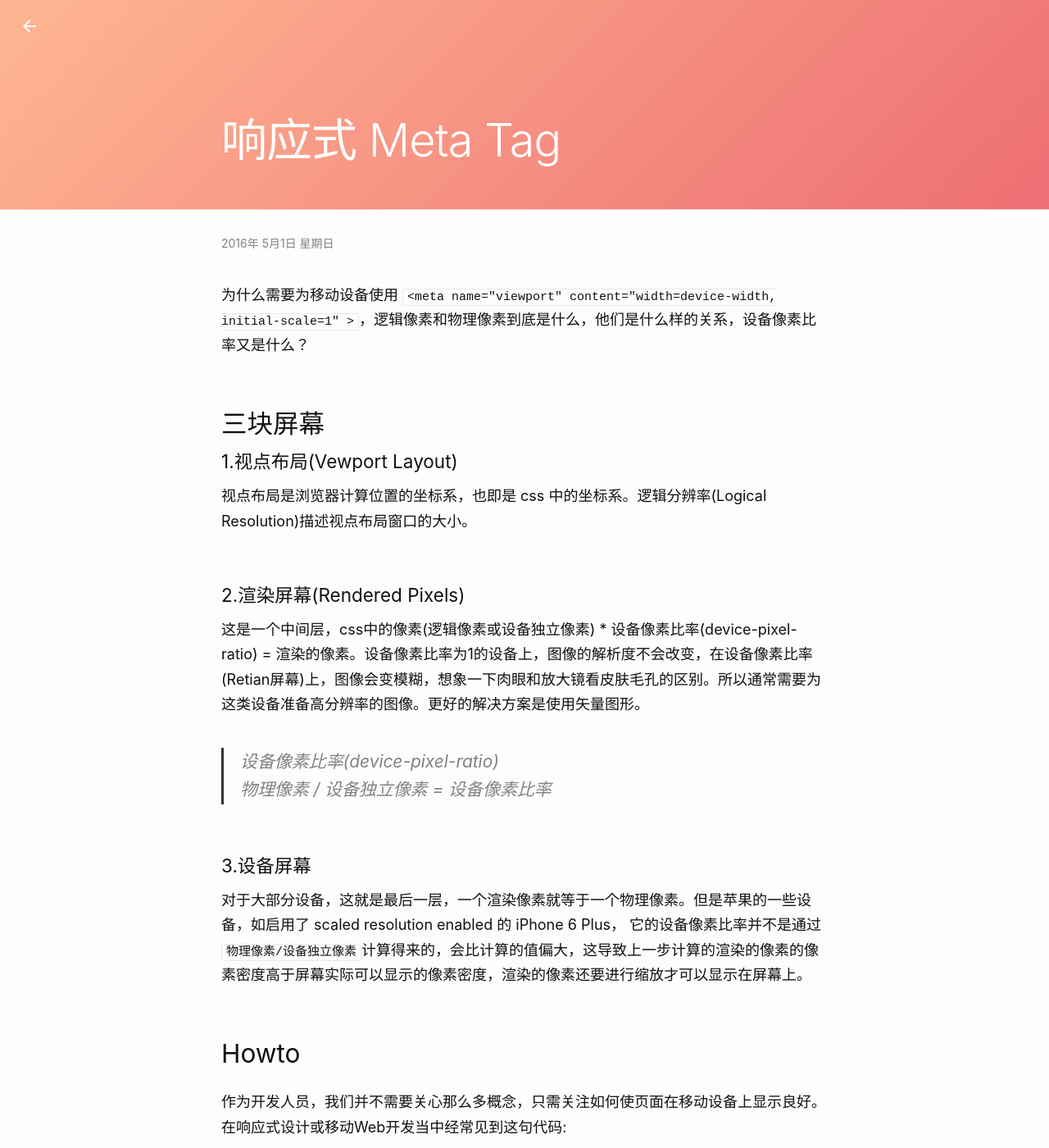
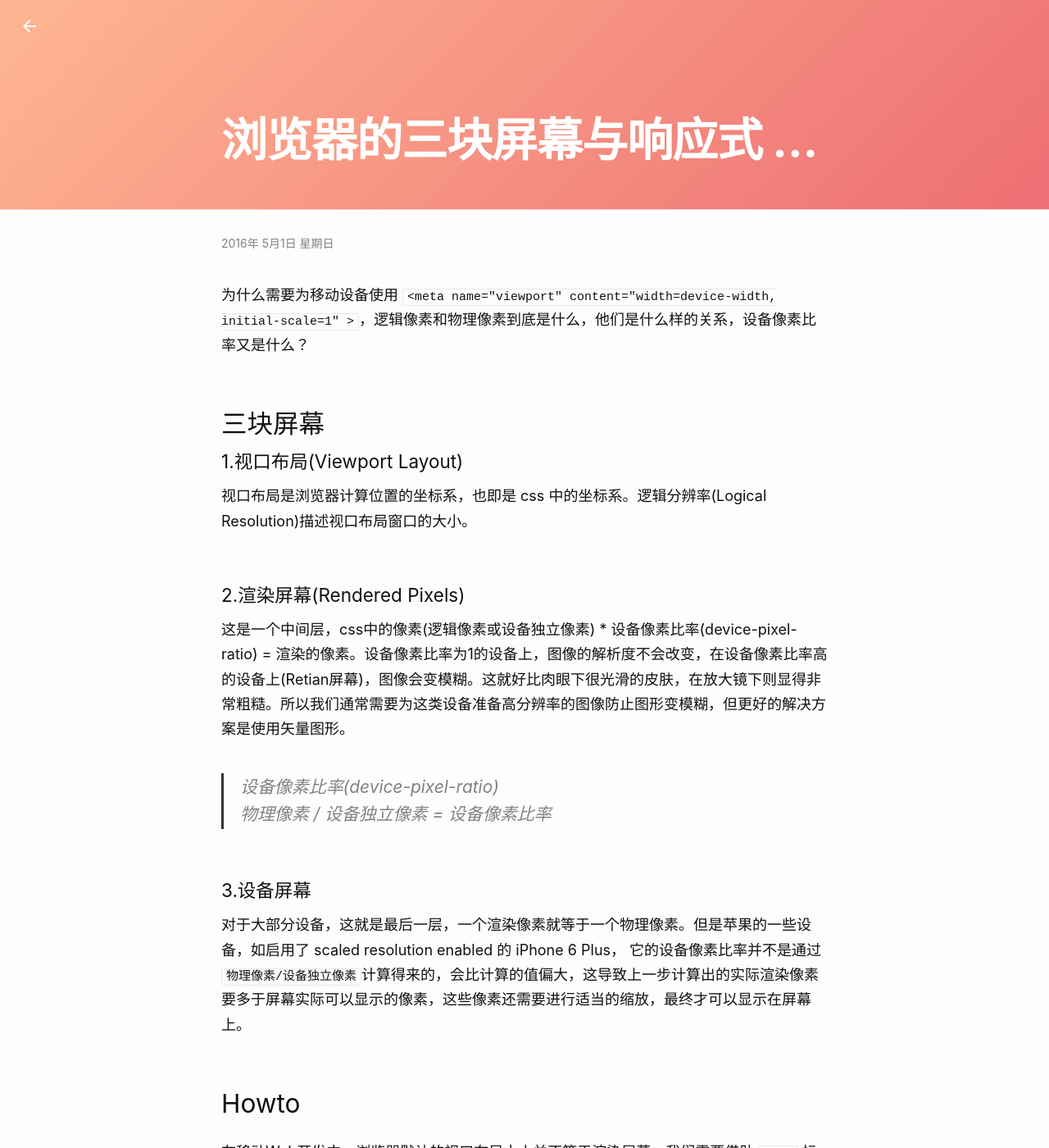
Before and after one commit to liximomo/liximomo.github.io, a Jekyll site: the page built from _posts/architecture/2016-05-01-responsive-meta-tag.md, in a window 1280 px wide and 1400 px high. Shown: the whole window at 82% size. Built offline with Jekyll 4.4.1, drawn with Linux system fonts in a browser that asks for light colours; comment, search, counter and statistics services are not loaded; some of the changed text lies outside the part shown.

Commit message:
update responsive-meta-tag

````diff
--- a/_posts/architecture/2016-05-01-responsive-meta-tag.md
+++ b/_posts/architecture/2016-05-01-responsive-meta-tag.md
@@ -1,5 +1,5 @@
 ---
-title:  "响应式 Meta Tag"
+title:  "浏览器的三块屏幕与响应式 Meta Tag"
 date:   2016-05-01 10:23:33 +0800
 tags:  meta, viewport, mobile
 ---
@@ -10,27 +10,27 @@ tags:  meta, viewport, mobile
 
 ## 三块屏幕
 
-### 1.视点布局(Vewport Layout)
+### 1.视口布局(Viewport Layout)
 
-视点布局是浏览器计算位置的坐标系，也即是 css 中的坐标系。逻辑分辨率(Logical Resolution)描述视点布局窗口的大小。
+视口布局是浏览器计算位置的坐标系，也即是 css 中的坐标系。逻辑分辨率(Logical Resolution)描述视口布局窗口的大小。
 
 ### 2.渲染屏幕(Rendered Pixels)
 
-这是一个中间层，css中的像素(逻辑像素或设备独立像素) * 设备像素比率(device-pixel-ratio) = 渲染的像素。设备像素比率为1的设备上，图像的解析度不会改变，在设备像素比率(Retian屏幕)上，图像会变模糊，想象一下肉眼和放大镜看皮肤毛孔的区别。所以通常需要为这类设备准备高分辨率的图像。更好的解决方案是使用矢量图形。
+这是一个中间层，css中的像素(逻辑像素或设备独立像素) * 设备像素比率(device-pixel-ratio) = 渲染的像素。设备像素比率为1的设备上，图像的解析度不会改变，在设备像素比率高的设备上(Retian屏幕)，图像会变模糊。这就好比肉眼下很光滑的皮肤，在放大镜下则显得非常粗糙。所以我们通常需要为这类设备准备高分辨率的图像防止图形变模糊，但更好的解决方案是使用矢量图形。
 
 > 设备像素比率(device-pixel-ratio)
 > 物理像素 / 设备独立像素 = 设备像素比率
 
 ### 3.设备屏幕
 
-对于大部分设备，这就是最后一层，一个渲染像素就等于一个物理像素。但是苹果的一些设备，如启用了 scaled resolution enabled 的 iPhone 6 Plus， 它的设备像素比率并不是通过`物理像素/设备独立像素`计算得来的，会比计算的值偏大，这导致上一步计算的渲染的像素的像素密度高于屏幕实际可以显示的像素密度，渲染的像素还要进行缩放才可以显示在屏幕上。
-
+对于大部分设备，这就是最后一层，一个渲染像素就等于一个物理像素。但是苹果的一些设备，如启用了 scaled resolution enabled 的 iPhone 6 Plus， 它的设备像素比率并不是通过`物理像素/设备独立像素`计算得来的，会比计算的值偏大，这导致上一步计算出的实际渲染像素要多于屏幕实际可以显示的像素，这些像素还需要进行适当的缩放，最终才可以显示在屏幕上。
 
 ## Howto
 
-作为开发人员，我们并不需要关心那么多概念，只需关注如何使页面在移动设备上显示良好。在响应式设计或移动Web开发当中经常见到这句代码:
+在移动Web开发中，浏览器默认的视口布局大小并不等于渲染屏幕，我们需要借助 `meta` 标签:
 
 ```html
 <meta name="viewport" content="width=device-width, initial-scale=1" >
 ```
-这里的 width 控制 viewport 宽度，device-width 指的是当页面缩放为100%时，css 像素表示的设备宽度。通过`width=device-width`告诉浏览器将 viewport 宽度设置为设备宽度。此时页面的渲染效果就和我们将浏览器窗口缩放到320px宽时一样。而指定了`initial-scale=1`，`width=someValue`的语义就变成了最小 viewport 宽度，这样在设备切换屏幕方向时，浏览器就会扩展 viewport 宽度，而不是通过放大页面来填充屏幕。
+
+这里的 `width` 控制视口宽度，`device-width` 指的是当页面缩放为100%时，css 像素表示的设备宽度。通过`width=device-width`告诉浏览器将 viewport 宽度设置为设备宽度。如果设备宽为320px，那么此时页面在设备上的渲染效果就和我们将浏览器窗口缩放到320px宽时一样。
--- a/_sass/pages/post/layout/_header.scss
+++ b/_sass/pages/post/layout/_header.scss
@@ -43,6 +43,7 @@
         @include wrapper();
         line-height: $site-header-bar-height;
         font-size: 18px;
+        font-weight: bold;
     }
 
     .title.title--onBar {
````
